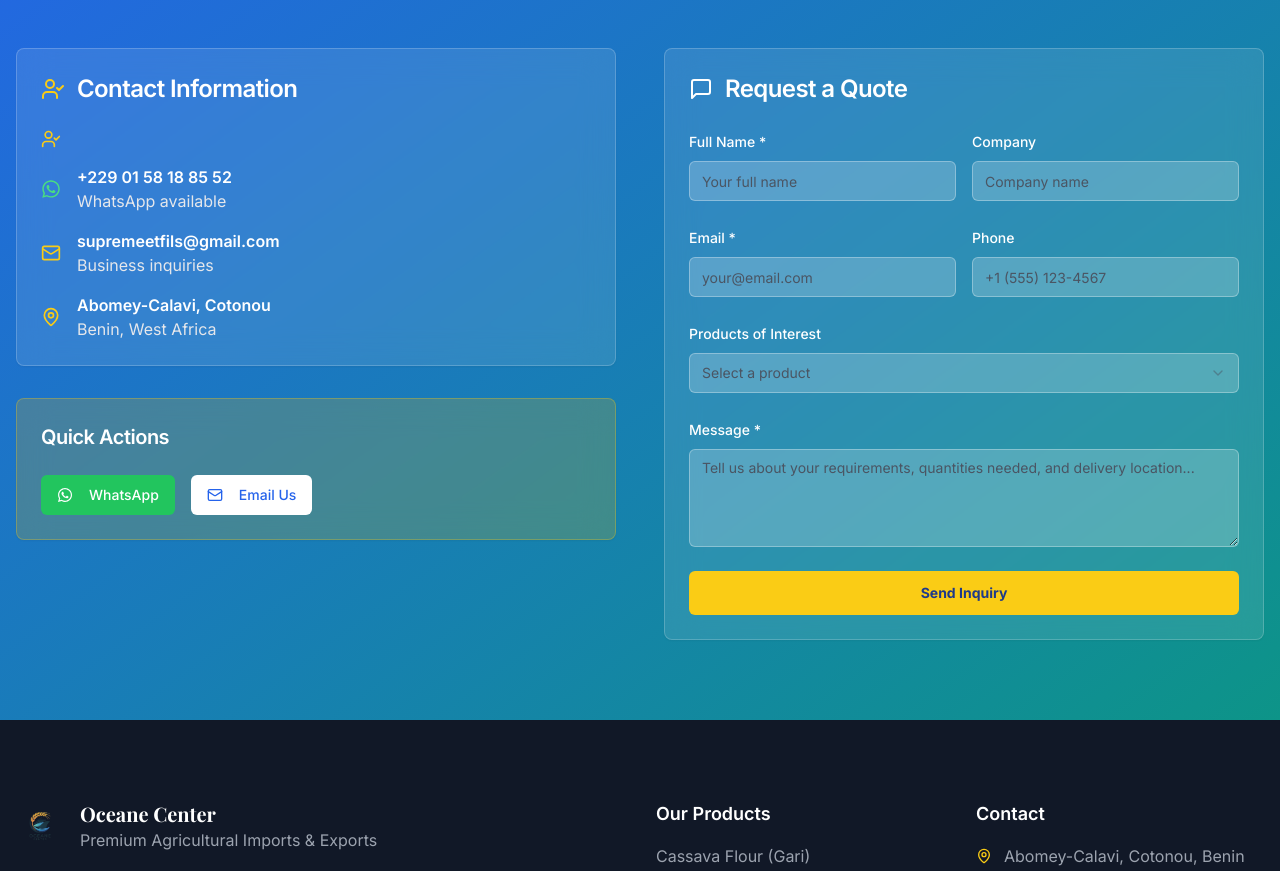
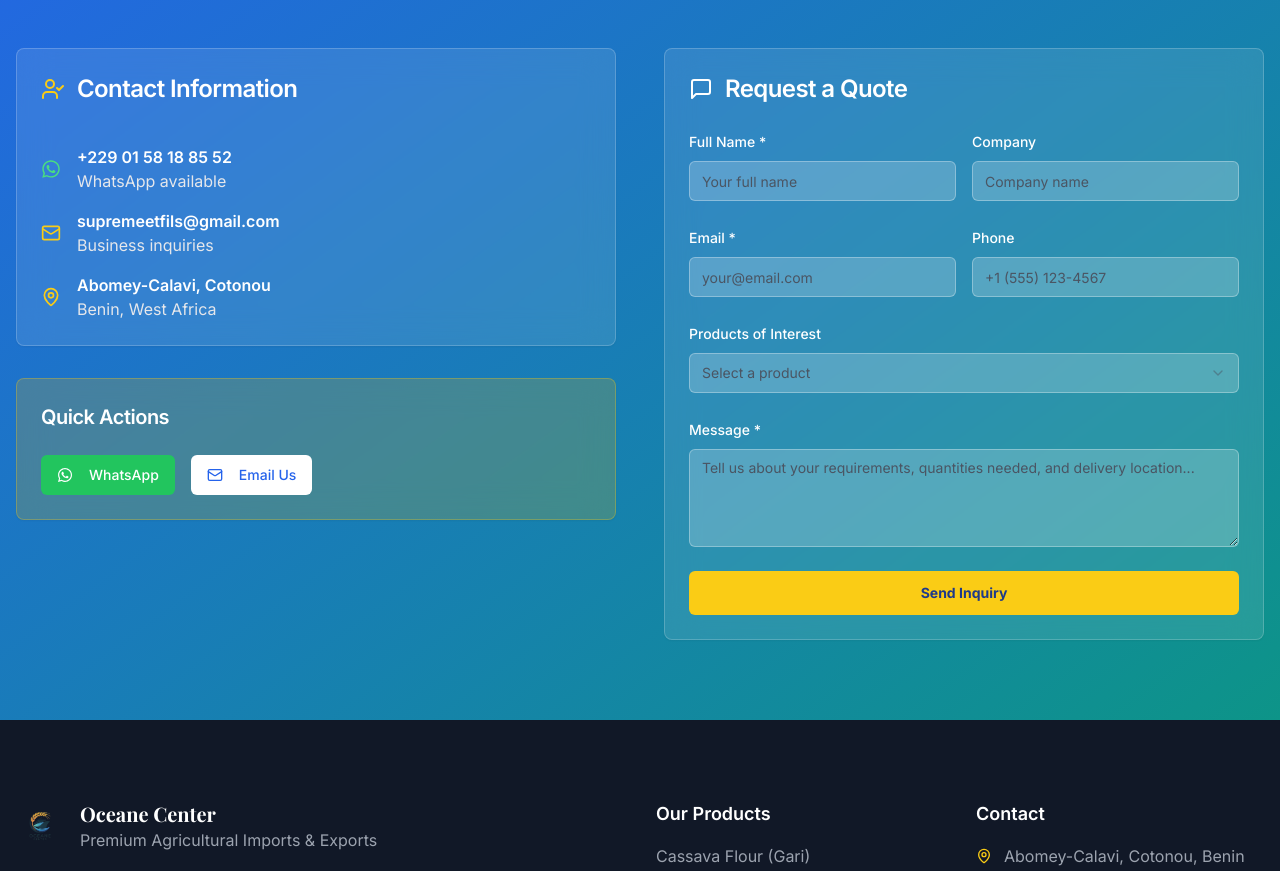
Before and after one commit to StalloneDev/oceaneclient, a React (Vite) app: page / in a window 1280 px wide. Shown: the part 5200-6071 px from the top of the page. Built offline with nearby package versions, Linux system fonts and the light colour scheme.

Commit message:
Update contact-section.tsx

```diff
--- a/src/components/contact-section.tsx
+++ b/src/components/contact-section.tsx
@@ -99,7 +99,7 @@ export default function ContactSection() {
               </CardHeader>
               <CardContent className="space-y-4">
                 <div className="flex items-center text-white">
-                  <UserCheck className="text-yellow-400 mr-4 h-5 w-5" />
+{/*                   <UserCheck className="text-yellow-400 mr-4 h-5 w-5" /> */}
 {/*                   <div>
                     <p className="font-semibold">Thierry ADJIVEHOU</p>
                     <p className="text-gray-200">Founder - OCEANE CENTER</p>
```
